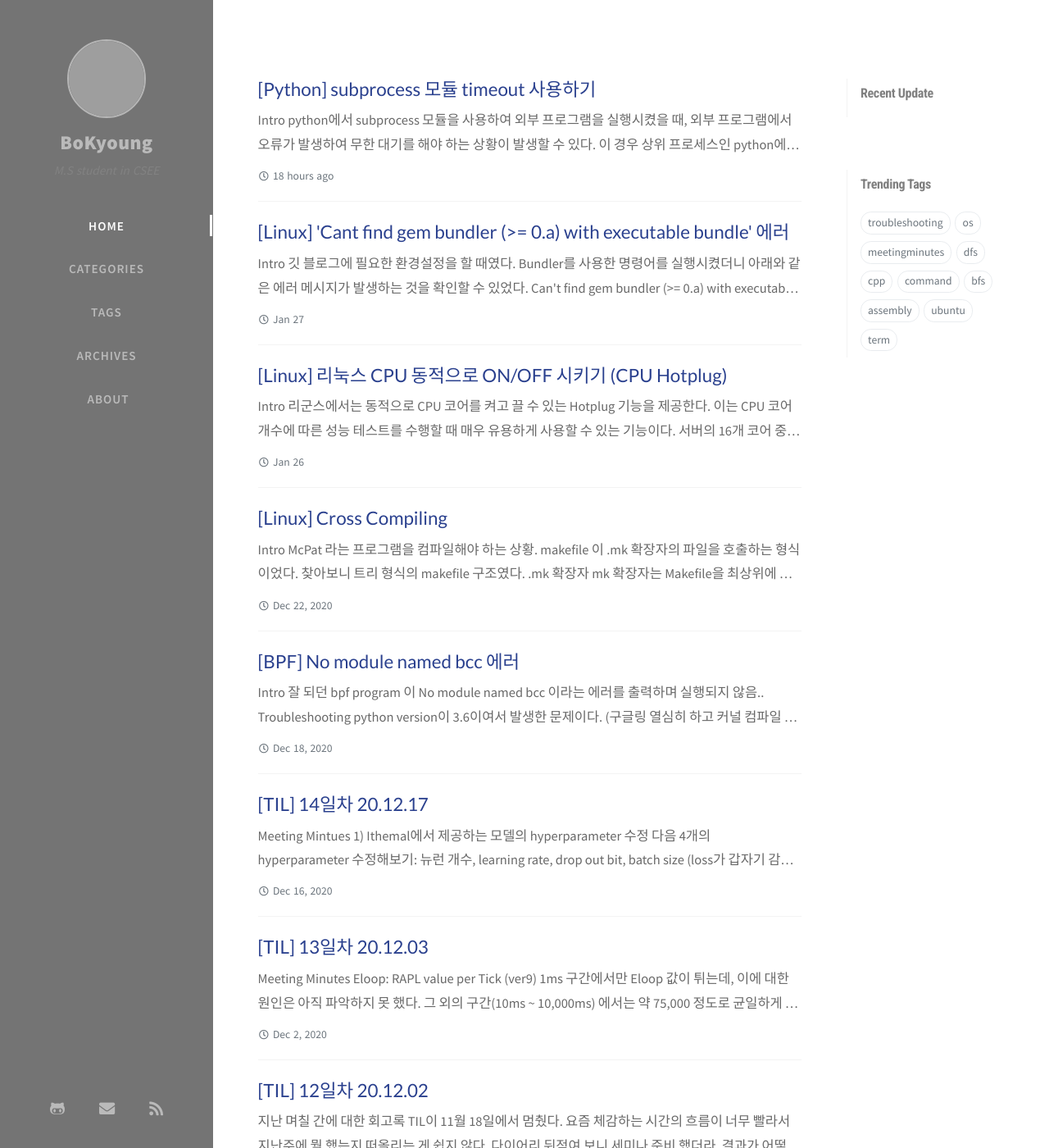
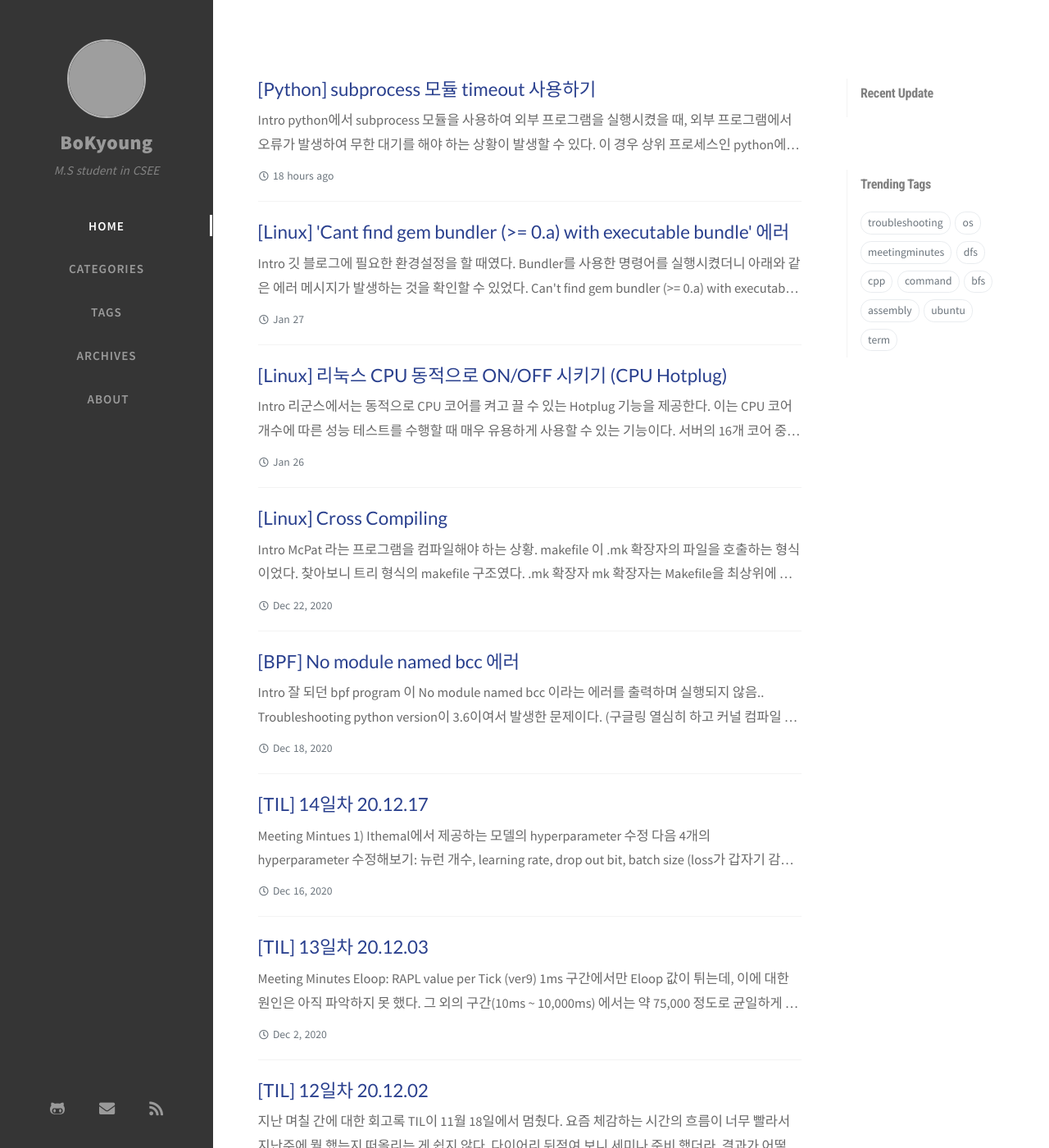
Before and after one commit to BoKyoungHan/BoKyoungHan.github.io, a Jekyll site: the page built from index.html, in a window 1280 px wide and 1400 px high. Shown: the whole window at 82% size. Built offline with Jekyll 4.4.1, drawn with Linux system fonts in a browser that asks for light colours; nearby versions of some CDN libraries; the list of posts is cut into pages by our own code; comment, search, counter and statistics services are not loaded; grey boxes are pictures that could not be loaded.

Commit message:
[Update] light 테마 사이드바 색상 변경: 짙은 회색

```diff
--- a/assets/css/_colors/light-typography.scss
+++ b/assets/css/_colors/light-typography.scss
@@ -45,7 +45,7 @@
   /* Sidebar */
 
   --sidebar-bg: radial-gradient(
-    circle, #747474 0%, #747474 100%);
+    circle, #353535 0%, #353535 100%);
 
   --nav-cursor-color: #fcfcfc;
 
```
